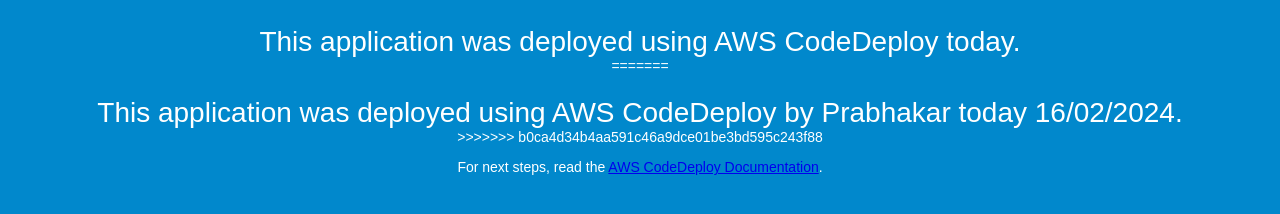
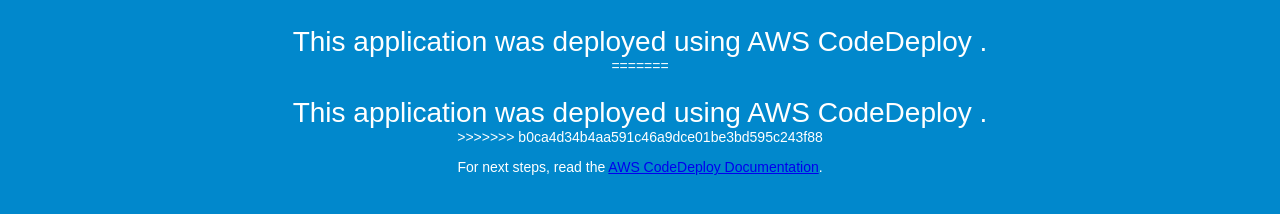
Before and after one commit to Phoenix816/MyDemoRepo, a plain HTML site: page index.html in a window 1280 px wide. Shown: the part 140-354 px from the top of the page. Drawn offline with Linux system fonts and the light colour scheme.

Commit message:
Updated sample application files

```diff
--- a/index.html
+++ b/index.html
@@ -28,9 +28,9 @@
   <div align="center">
     <h1>Congratulations</h1>
 <<<<<<< HEAD
-    <h2>This application was deployed using AWS CodeDeploy today.</h2>
+    <h2>This application was deployed using AWS CodeDeploy .</h2>
 =======
-    <h2>This application was deployed using AWS CodeDeploy by Prabhakar today 16/02/2024.</h2>
+    <h2>This application was deployed using AWS CodeDeploy .</h2>
 >>>>>>> b0ca4d34b4aa591c46a9dce01be3bd595c243f88
     <p>For next steps, read the <a href="http://aws.amazon.com/documentation/codedeploy">AWS CodeDeploy Documentation</a>.</p>
   </div>
```
